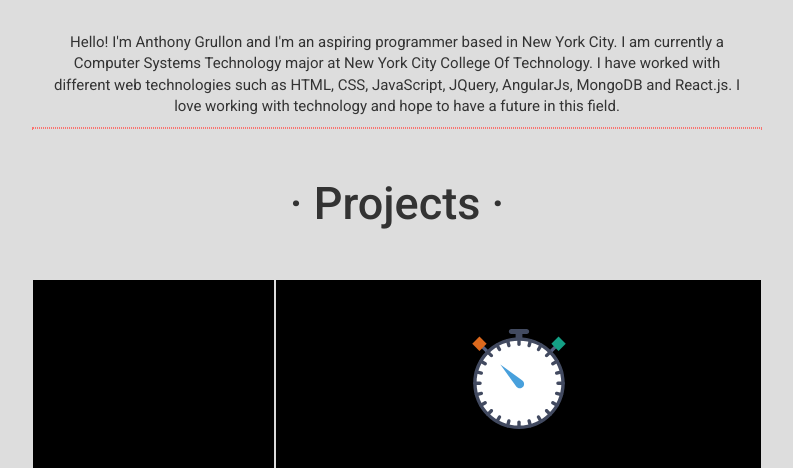
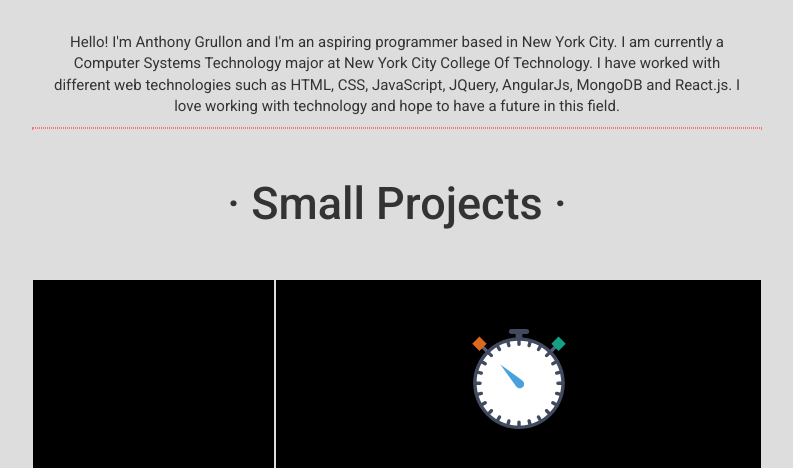
Before and after one commit to agrullon95/agrullon95.github.io, a plain HTML site: page index.html in a window 1280 px wide. Shown: the part 332-800 px from the top of the page, without its empty margins (243-1036 px from the left). Drawn offline with nearby package versions, Linux system fonts and the light colour scheme.

Commit message:
small changes to projects section header

```diff
--- a/index.html
+++ b/index.html
@@ -35,7 +35,7 @@
         </div>
 
         <div class="row">
-          <h2 class="text-center head">&#183; Projects &#183;</h2>
+          <h2 class="text-center head">&#183; Small Projects &#183;</h2>
           <a href="https://agrullon95.github.io/Calculator_project/">
             <figure class="imageBlock firstImage col-sm-4">
               <figcaption>Calculator</figcaption>
```
